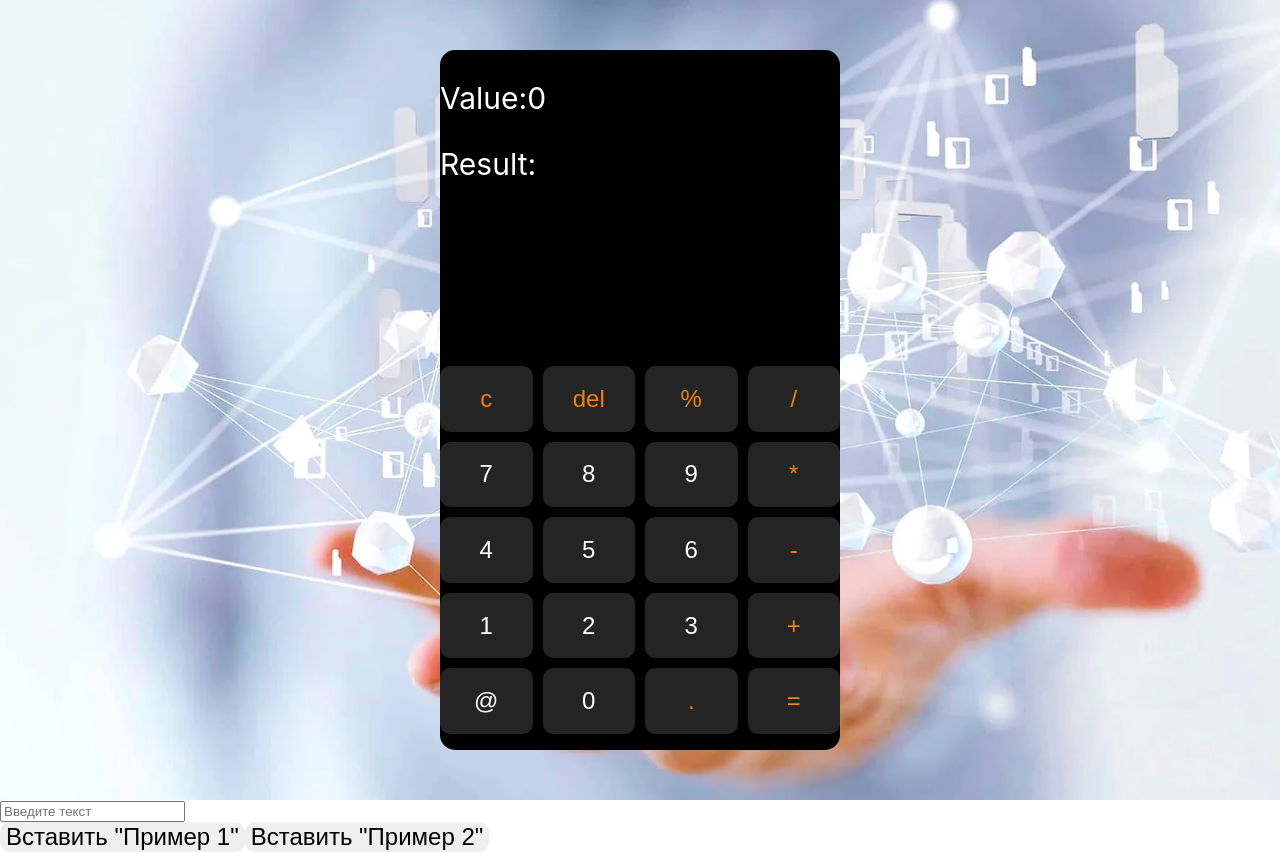
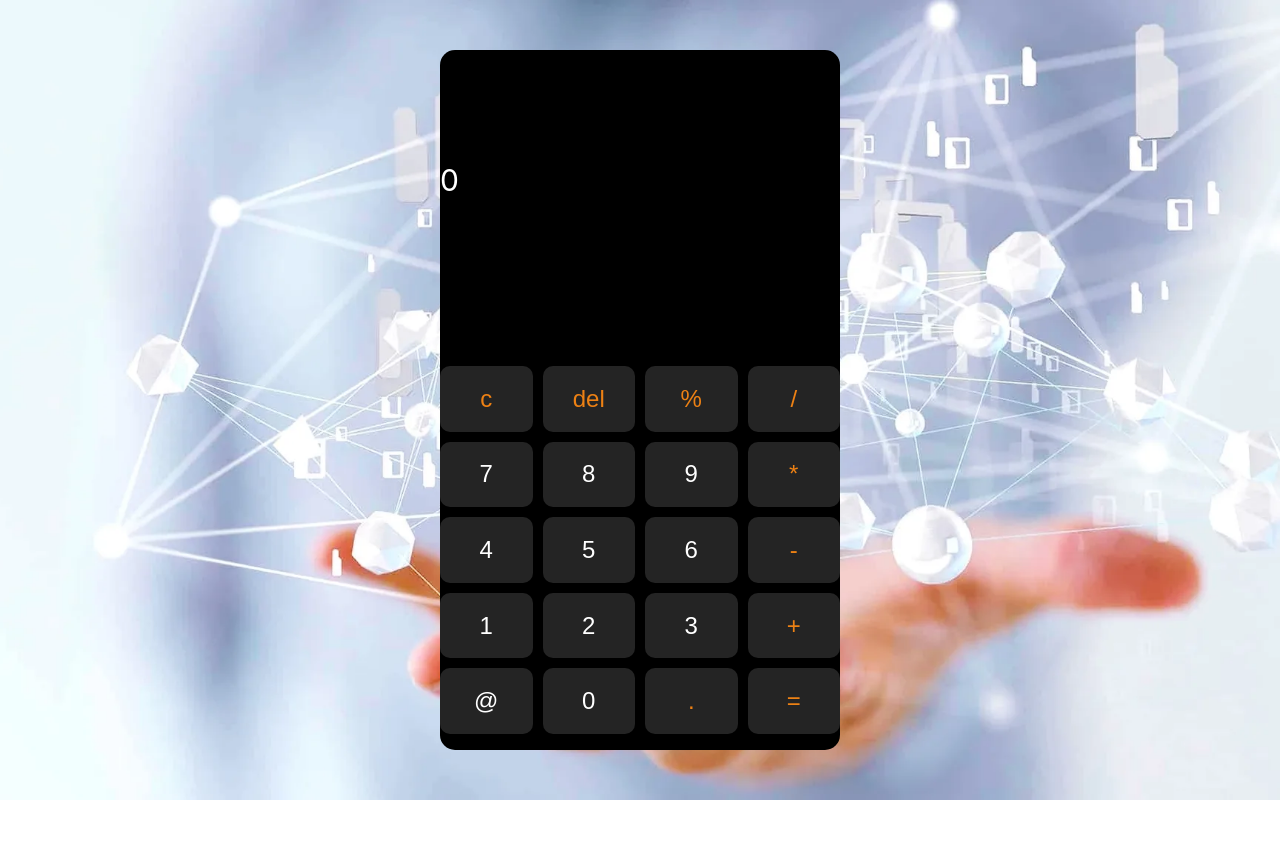
Before and after one commit to arazshikhli/calculator_app, a React (Create React App) app: page / in a window 1280 px wide. After the commit the page ends 800 px from the top, so only its background shows below. Built offline with nearby package versions, Linux system fonts and the light colour scheme.

Commit message:
refactor(chancged input)

```diff
--- a/src/App.js
+++ b/src/App.js
@@ -3,32 +3,13 @@ import { LogicPage } from "./components/LogicPage/LogicPage";
 
 function App() {
 
-  const [inputValue, setInputValue] = useState('');
 
-  // Обработчик для изменения значения input через пользовательский ввод
-  const handleInputChange = (event) => {
-    setInputValue(event.target.value);
-  };
 
-  // Обработчик для изменения значения input через нажатие кнопки
-  const handleButtonClick = (newValue) => {
-    setInputValue(newValue);
-  };
 
   return (
 <div>
   <LogicPage/>
-  <div>
-      <input
-        type="text"
-        value={inputValue}
-        onChange={handleInputChange}
-        placeholder="Введите текст"
-      />
-      <br />
-      <button onClick={() => handleButtonClick('Пример 1')}>Вставить "Пример 1"</button>
-      <button onClick={() => handleButtonClick('Пример 2')}>Вставить "Пример 2"</button>
-    </div>
+
 </div>
   );
 }
--- a/src/components/Buttons/ButtonItem/ButtonItem.jsx
+++ b/src/components/Buttons/ButtonItem/ButtonItem.jsx
@@ -5,6 +5,7 @@ export const ButtonItem = ({value, setValue,valueType,type,operation,
     handleClearLastSymbol,
     setResult,
     handleClick,
+    setInputValue,
     calculateResult}) => {
         const selectFunction=()=>{
           switch (valueType) {
@@ -15,8 +16,10 @@ export const ButtonItem = ({value, setValue,valueType,type,operation,
                 calculateResult()
                 break;}
                 case 'clear':
-             {   setValue('')
+             {
+               setValue('')
                   setResult('')
+                  setInputValue('')
              }
                 break;
                 case 'delLast':
--- a/src/components/Buttons/Buttons.jsx
+++ b/src/components/Buttons/Buttons.jsx
@@ -9,7 +9,8 @@ export const Buttons=({
      calculateResult,
      handleClearLastSymbol,
      result,
-     setResult
+     setResult,
+     setInputValue
     }
 )=>{
 
@@ -19,6 +20,7 @@ export const Buttons=({
       <ul className={styles.buttonsList}>
       {
         calcSymbols.map(function(number){
+
           return<ButtonItem key={number.index}
           setValue={setValue}
            value={number.value}
@@ -29,6 +31,7 @@ export const Buttons=({
            type={number.type}
            operation={number.operation}
            setResult={setResult}
+           setInputValue={setInputValue}
            />
         })
       }
--- a/src/components/Display/Display.jsx
+++ b/src/components/Display/Display.jsx
@@ -1,15 +1,35 @@
 import React, { useEffect } from 'react'
 import styles from './Display.module.css'
 
-export const Display = ({value,result,setValue}) => {
+export const Display = ({
+  result,
+  inputValue,
+  handleInputChange
+}) => {
 
 useEffect(()=>{
 
-},[value,setValue])
+},[inputValue])
+
   return (
     <div className={styles.display}>
-<p>Value:{value}</p>
-<p>Result:{result}</p>
+ <div className={styles.displayHistory}>
+ </div>
+ <div className={styles.displayResult}>
+    <p>{result}</p>
+ </div>
+ <div className={styles.displayInput}>
+ </div>
+
+<div className=''>
+<input
+type='text'
+value={inputValue}
+onChange={handleInputChange}
+className={styles.dataInput}
+/>
+</div>
+
     </div>
   )
 }
--- a/src/components/Display/Display.module.css
+++ b/src/components/Display/Display.module.css
@@ -2,5 +2,27 @@
   color: white;
   font-size: var(--display-result-size);
   width: 100%;
-
+  display: flex;
+  flex-direction: column;
 }
+.displayHistory{
+  flex:1;
+}
+.displayResult{
+  flex:1;
+}
+.displayInput{
+  flex:1;
+}
+.dataInput{
+  border: none;
+  min-height: 40px;
+  width: 100%;
+  border-radius: 5px;
+  font-size: var(--display-result-size);
+  color: var(--sym-btn-color);
+  display: flex;
+  align-content: flex-end;
+  background-color: var(--calc-bg);
+  text-align: right;
+}
--- a/src/components/LogicPage/LogicPage.jsx
+++ b/src/components/LogicPage/LogicPage.jsx
@@ -8,18 +8,27 @@ export const LogicPage = () => {
     const [value,setValue]=useState('0');
     const [result,setResult]=useState(null)
     const [resultHistory,setResultHistory]=useState();
+    const [inputValue, setInputValue] = useState('');
 
 
     useEffect(()=>{
 //  console.log(resultHistory);
-
-    },[value,result])
+      calculateResult()
 
 
+    },[value,result,inputValue])
+      // // Обработчик для изменения значения input через пользовательский ввод
+  const handleInputChange = (event) => {
+    setInputValue(event.target.value);
+  };
+
+  // // Обработчик для изменения значения input через нажатие кнопки
+  // const handleButtonClick = (newValue) => {
+  //   setInputValue(newValue);
+  // };
 
   const handleClick = (val) => {
-
-
+    setInputValue(inputValue+val)
     setValue(value + val);
       const operands = value.split(/([+\-*/%])/);
 
@@ -55,25 +64,35 @@ export const LogicPage = () => {
                 // console.log('percent')
                 break;
                }
-
             }
 
           default:
             break;
         }
+
+
+      }
+
+
+    const valueArray=value.split('');
+    const lastSymbol=valueArray[valueArray.length-1];
+    const prevLastSymbol=valueArray[valueArray.length-2];
+      const isPrevLast=prevLastSymbol==='+'||prevLastSymbol==='-'||prevLastSymbol==='/'||prevLastSymbol==='*'||prevLastSymbol==='%';
+      const isLastSymb=lastSymbol==='+'||lastSymbol==='-'||lastSymbol==='/'||lastSymbol==='*'||lastSymbol==='%';
+      console.log('isPrevLast: ', isPrevLast);
+      console.log('islast: ', isLastSymb)
+      if(isLastSymb&&isPrevLast){
+          valueArray.splice(-2);
+          console.log('value',valueArray)
+          valueArray.push(lastSymbol);
+          console.log(valueArray)
+          setValue(valueArray.join(''))
+
       }
 
       setResult(calcResult);
-      setValue('0');
 
-        operands.push('=');
-        operands.push(calcResult.toString());
-        const newItem=operands;
-        setResultHistory(prevItems=>{
 
-                return [...prevItems,newItem]
-
-        })
 
     } catch (error) {
         console.log(error.message);
@@ -84,6 +103,8 @@ export const LogicPage = () => {
    const handleClearLastSymbol=()=>{
     const newData=value.split('');
     newData.pop()
+    setInputValue(newData.join(''))
+    console.log(inputValue);
     setValue(newData.join(''))
    }
 
@@ -92,12 +113,17 @@ export const LogicPage = () => {
     <div className={styles.content}>
         <div className={styles.divider}>
         <div className={styles.calculator}>
-        <Display value={value} result={result} setValue={setValue}/>
+        <Display
+        handleInputChange={handleInputChange}
+        inputValue={inputValue}
+        setInputValue={setInputValue}
+        value={value} result={result} setValue={setValue}/>
         <Buttons
         value={value}
         setValue={setValue}
         result={result}
         setResult={setResult}
+        setInputValue={setInputValue}
         calcSymbols={calcSymbols}
         handleClick={handleClick}
         calculateResult={calculateResult}
--- a/src/index.css
+++ b/src/index.css
@@ -1,5 +1,6 @@
 body {
   margin: 0;
+  padding: 0;
   font-family: -apple-system, BlinkMacSystemFont, 'Segoe UI', 'Roboto', 'Oxygen',
     'Ubuntu', 'Cantarell', 'Fira Sans', 'Droid Sans', 'Helvetica Neue',
     sans-serif;
@@ -22,3 +23,5 @@ code {
   --sym-btn-color:#ED8114;
   --display-result-size:30px;
 }
+input
+{padding: 0;}
```
